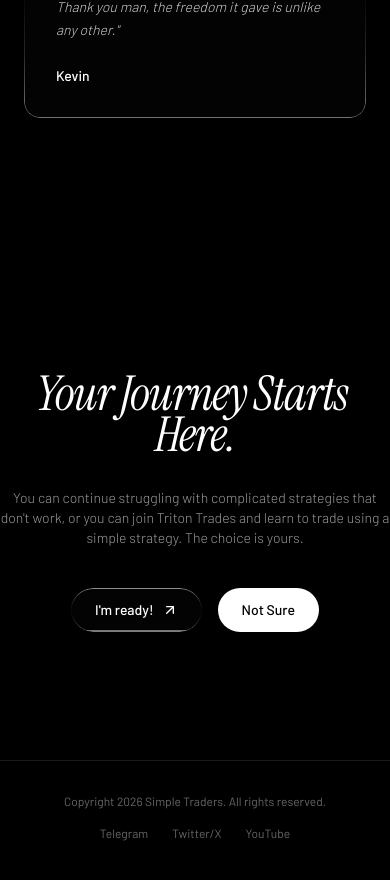
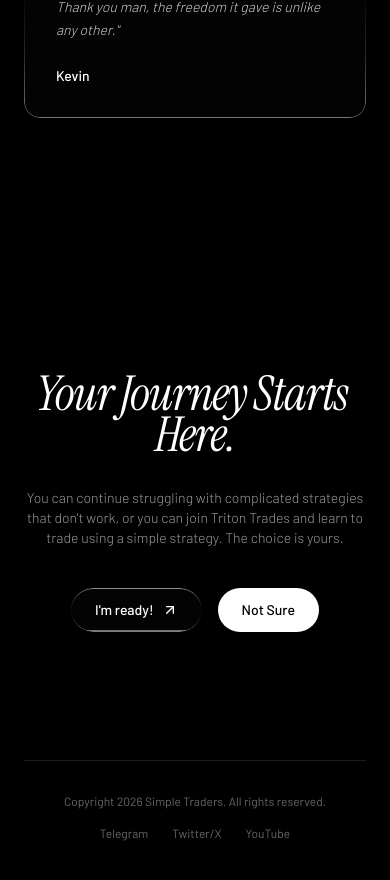
Before and after one commit to w1mayankz/TritonTrades-71f26, a React (Vite) app: page / in a window 390 px wide. Shown: the part 6296-7176 px from the top of the page. Built offline with nearby package versions, Linux system fonts and the light colour scheme.

Commit message:
Update CtaFooter.jsx

```diff
--- a/src/components/CtaFooter.jsx
+++ b/src/components/CtaFooter.jsx
@@ -4,7 +4,7 @@ import BlurText from './BlurText'
 
 export default function CtaFooter() {
   return (
-    <section id="cta" className="relative pt-32 pb-12 lg:px-16 overflow-hidden">
+    <section id="cta" className="relative pt-32 pb-12 px-6 lg:px-16 overflow-hidden">
       <div
         className="absolute top-0 left-0 right-0 pointer-events-none z-[5]"
         style={{ height: 200, background: 'linear-gradient(to top, transparent, #000)' }}
```
